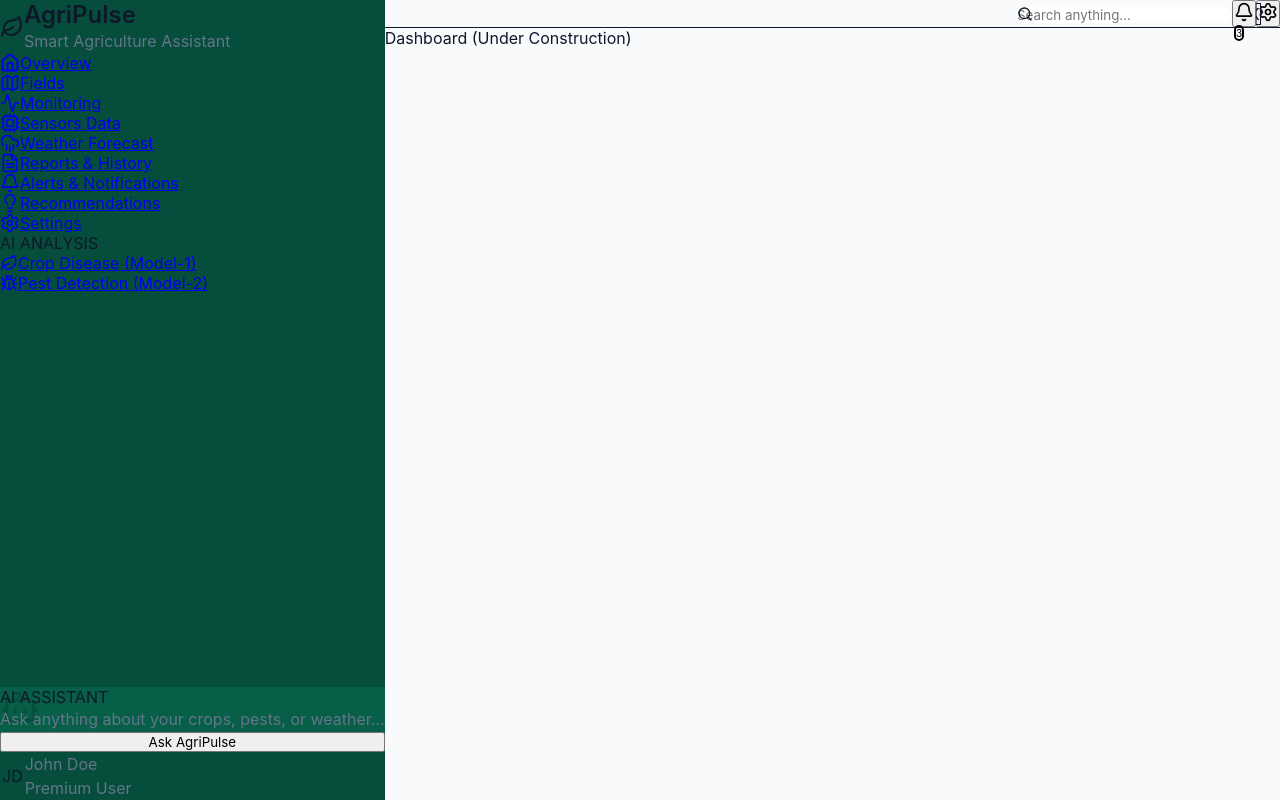
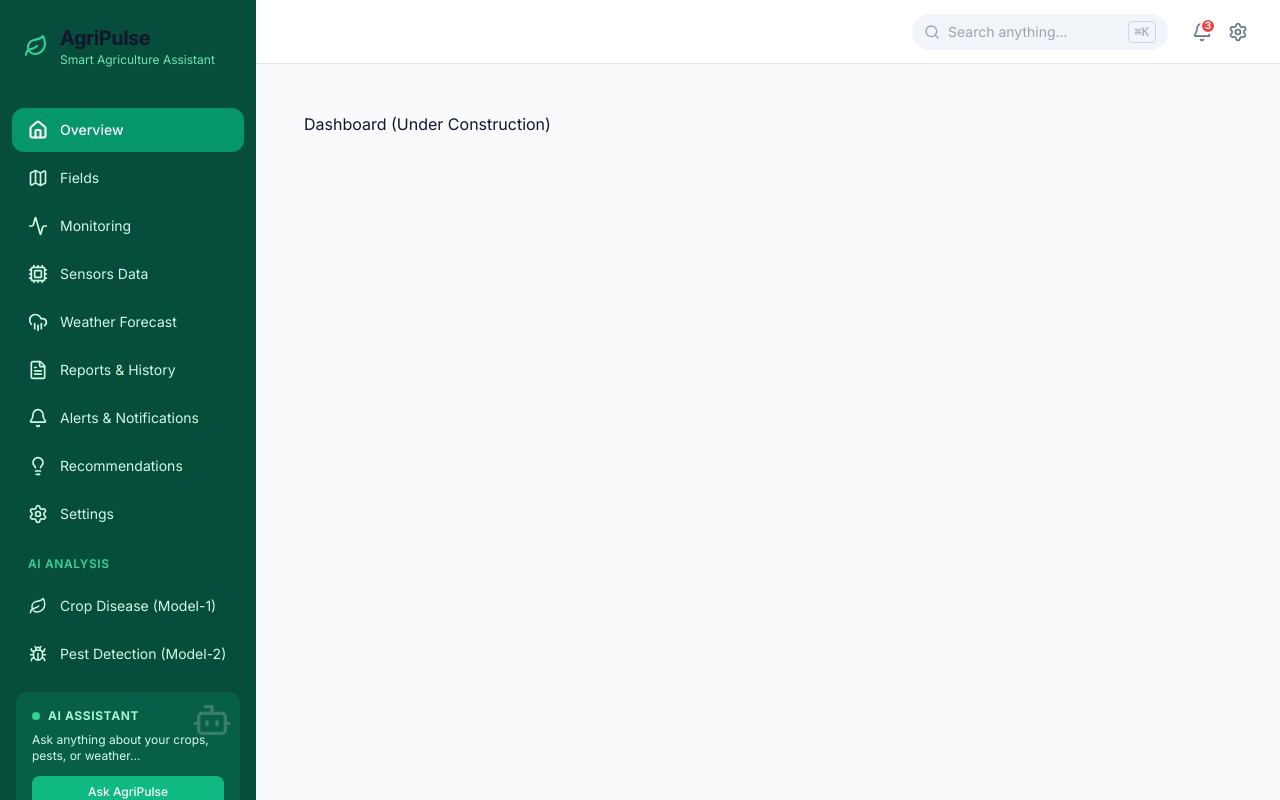
Before and after one commit to ommaurya2580-beep/AGRI-MOIST-SOIL-DASHBOARD, a React app in the folder frontend/: page /dashboard in a window 1280 px wide. Built offline with nearby package versions, Linux system fonts and the light colour scheme; the HTML template or start-up script is replaced by a standard one.

Commit message:
fix: downgrade tailwind to v3 for compatibility with custom postcss config and fix css import order

```diff
--- a/frontend/package.json
+++ b/frontend/package.json
@@ -23,7 +23,7 @@
     "autoprefixer": "^10.5.4",
     "oxlint": "^1.75.0",
     "postcss": "^8.5.26",
-    "tailwindcss": "^4.3.3",
+    "tailwindcss": "^3.4.19",
     "vite": "^8.2.0"
   }
 }
--- a/frontend/src/index.css
+++ b/frontend/src/index.css
@@ -1,8 +1,8 @@
+@import url('https://fonts.googleapis.com/css2?family=Inter:wght@300;400;500;600;700&display=swap');
+
 @tailwind base;
 @tailwind components;
 @tailwind utilities;
-
-@import url('https://fonts.googleapis.com/css2?family=Inter:wght@300;400;500;600;700&display=swap');
 
 :root {
   --primary: #0d9488; /* Vibrant Teal/Green */
```
Also changed, not shown: 1 other file (tests, documents, lock files or other folders).
